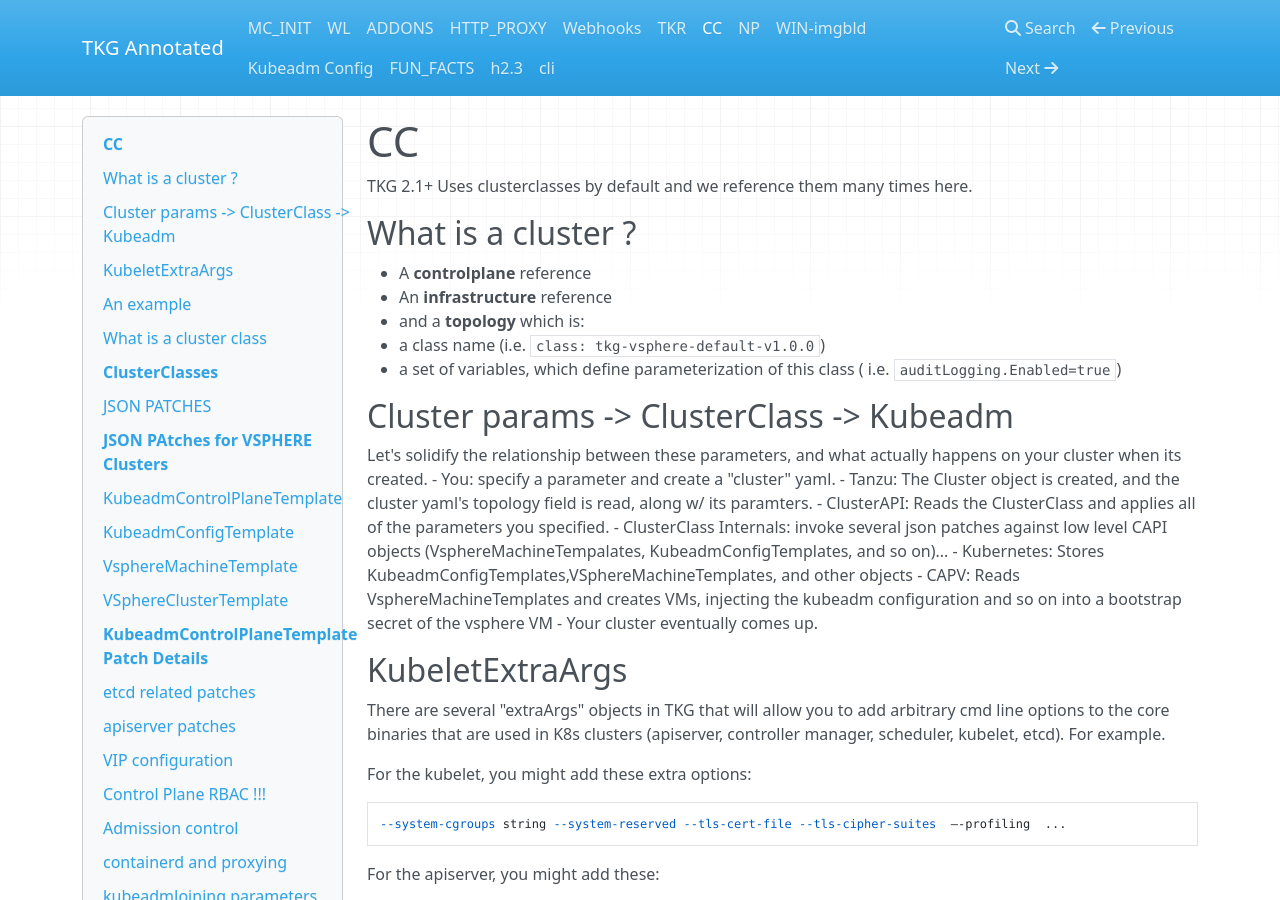
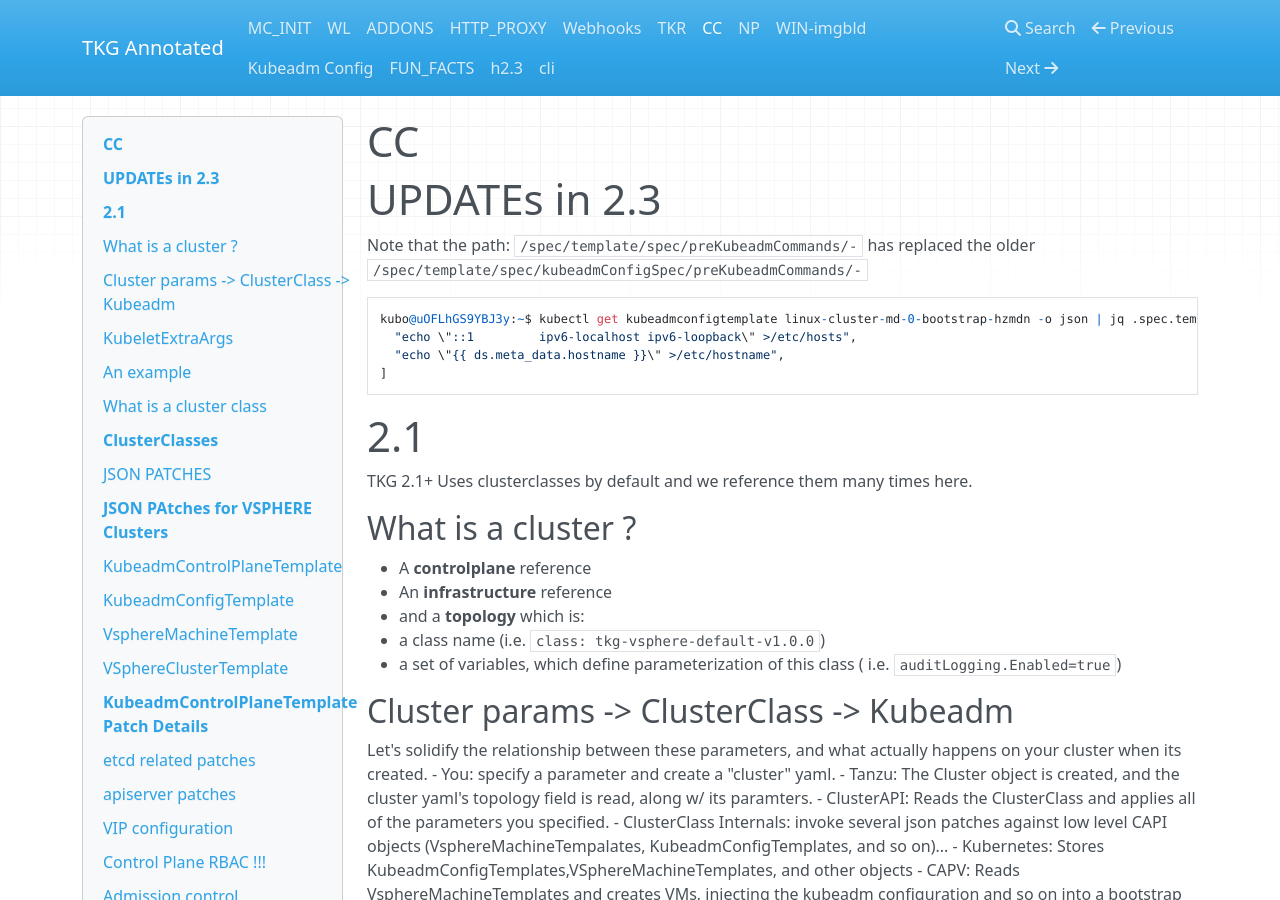
Before and after one commit to jayunit100/tanzu-install-annotated, an MkDocs documentation site: the page built from docs/z5-cc.md, in a window 1280 px wide and 900 px high. Built offline with MkDocs 1.6.1, drawn with Linux system fonts in a browser that asks for light colours; nearby versions of some CDN libraries.

Commit message:
Update z5-cc.md

````diff
--- a/docs/z5-cc.md
+++ b/docs/z5-cc.md
@@ -1,4 +1,19 @@
 # CC
+
+
+# UPDATEs in 2.3
+
+Note that the path: `/spec/template/spec/preKubeadmCommands/-` has replaced the older `/spec/template/spec/kubeadmConfigSpec/preKubeadmCommands/-`
+
+```
+kubo@uOFLhGS9YBJ3y:~$ kubectl get kubeadmconfigtemplate linux-cluster-md-0-bootstrap-hzmdn -o json | jq .spec.template.spec.preKubeadmCommands                     [                                                                                                                                                                    "hostname \"{{ ds.meta_data.hostname }}\"",
+  "echo \"::1         ipv6-localhost ipv6-loopback\" >/etc/hosts",                                                                                                   "echo \"127.0.0.1   localhost\" >>/etc/hosts",                                                                                                                     "echo \"127.0.0.1   {{ ds.meta_data.hostname }}\" >>/etc/hosts",
+  "echo \"{{ ds.meta_data.hostname }}\" >/etc/hostname",                                                                                                             "sed -i 's|\".*/pause|\"projects-stg.registry.vmware.com/tkg/pause|' /etc/containerd/config.toml",                                                                 "systemctl restart containerd"
+]
+```
+
+# 2.1
+
 
 TKG 2.1+ Uses clusterclasses by default and we reference them many times here.
 
````
